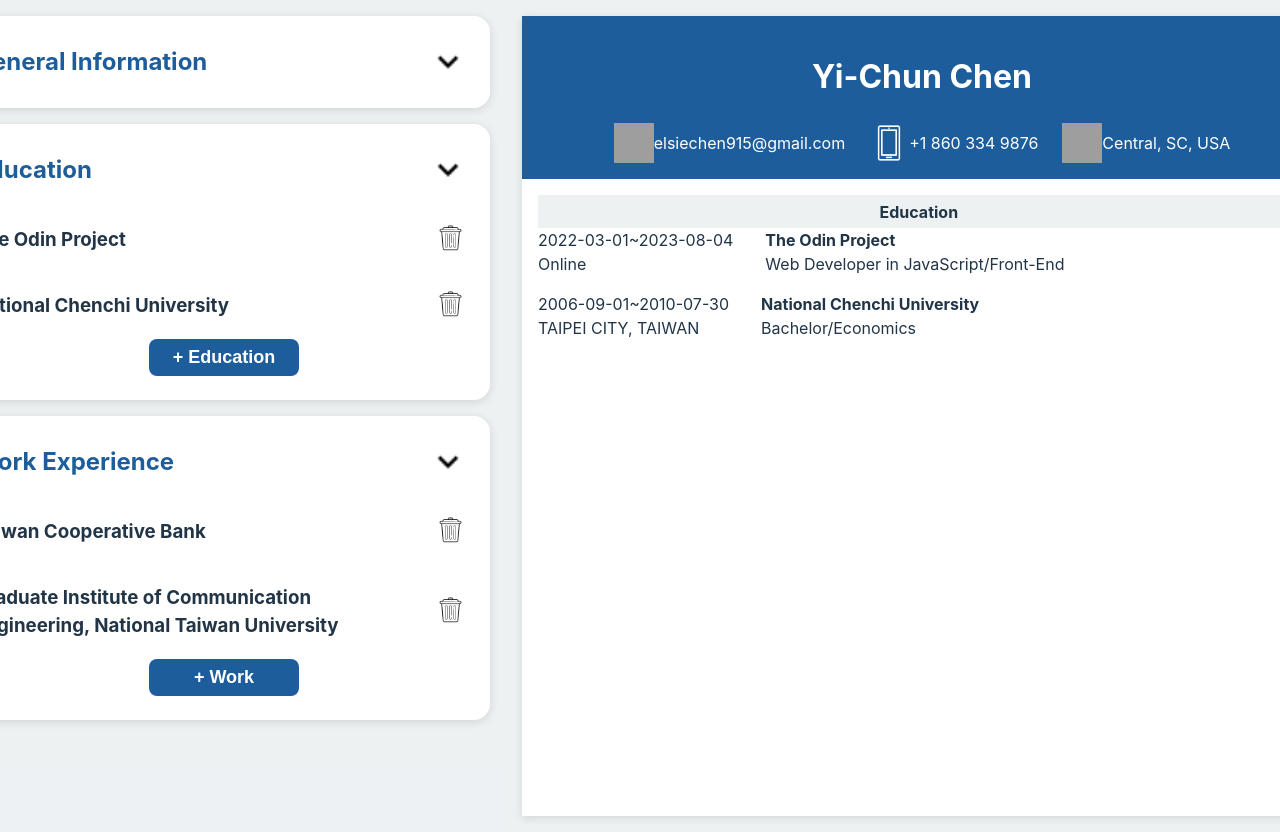
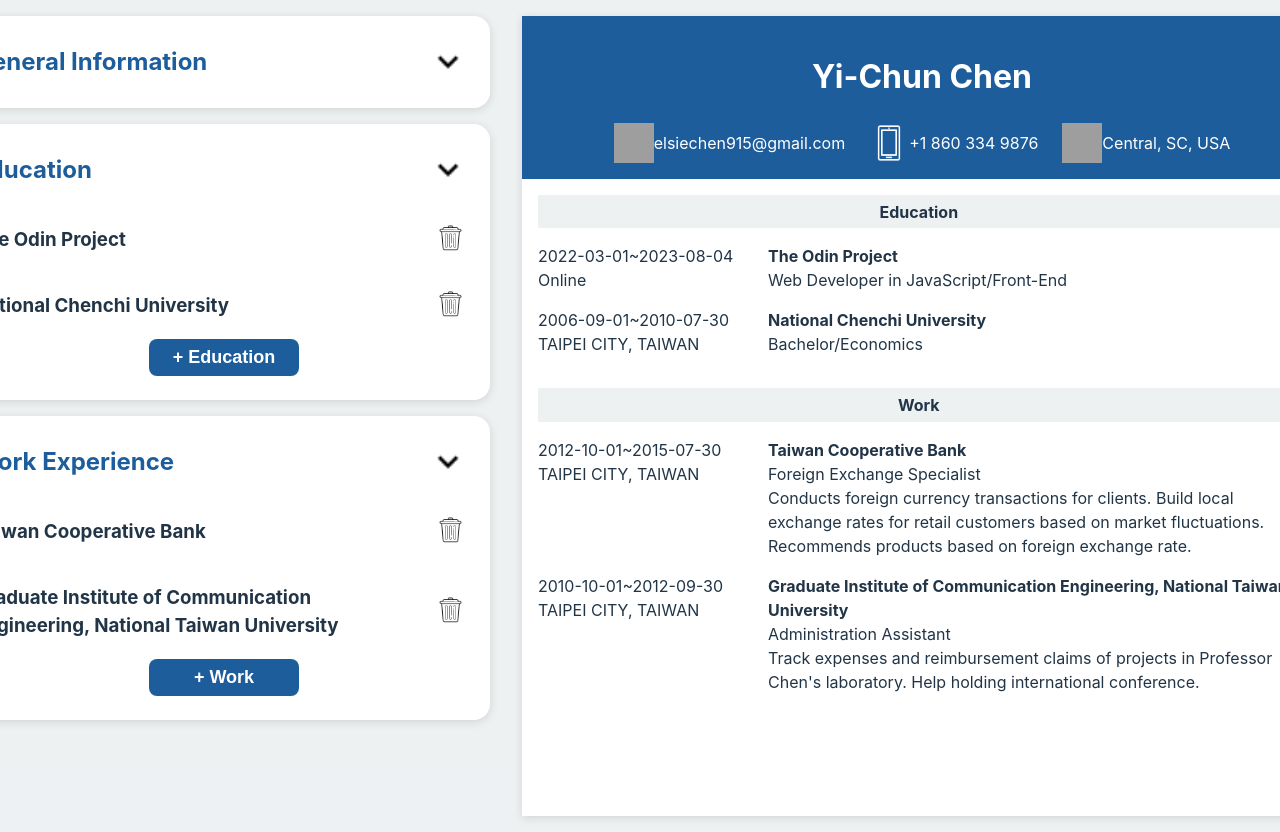
Before and after one commit to elsiechen/CV-Application, a React (Vite) app: page / in a window 1280 px wide. Shown: the top 832 px of the page. Built offline with nearby package versions, Linux system fonts and the light colour scheme; grey boxes are pictures that could not be loaded.

Commit message:
Build work section on report component

```diff
--- a/src/App.jsx
+++ b/src/App.jsx
@@ -129,7 +129,8 @@ function App() {
       </div>
       <div className='report'>
         <Report general={general}
-                educations={educations}/>
+                educations={educations}
+                works={works}/>
       </div>
     </div>
   )
--- a/src/components/Report.jsx
+++ b/src/components/Report.jsx
@@ -3,7 +3,7 @@ import emailImg from '/email.png'
 import phoneImg from '/phone.png'
 import addressImg from '/address.png'
 
-export default function Report({ general, educations}) {
+export default function Report({ general, educations, works}) {
     return (
         <div className="report-container">
             <div className="head">
@@ -38,8 +38,21 @@ export default function Report({ general, educations}) {
                     </div>
                 ))}
             </div>
-            <div className="experience">
-
+            <div className="work">
+                <div className="header">Work</div>
+                {works.map(work => (
+                    <div className="educationItem" key={work.id}>
+                        <div className="left">
+                            <div className="left">{work.startDate}{'~'}{work.endDate}</div>
+                            <div>{work.location}</div>
+                        </div>
+                        <div className="right">
+                            <div><b>{work.company}</b></div>
+                            <div>{work.position}</div>
+                            <div>{work.description}</div>
+                        </div>
+                    </div>
+                ))}
             </div>
             <div className="skill">
 
--- a/src/components/components.css
+++ b/src/components/components.css
@@ -76,7 +76,8 @@ hr {
     margin: 5px; /* Add some margin above and below the horizontal rule */
 }
 
-.education {
+.education,
+.work {
     display: flex;
     flex-direction: column;
     justify-content: center;
@@ -91,6 +92,7 @@ hr {
     text-align: center;
     font-size: 1rem;
     font-weight: bold;
+    margin-bottom: 1rem;
 }
 
 .educationItem {
@@ -99,7 +101,8 @@ hr {
 }
 
 .left {
-    margin-right: 2rem;
+    /* margin-right: 2rem; */
+    width: 230px;
 }
 
 .toggleContainer {
```
